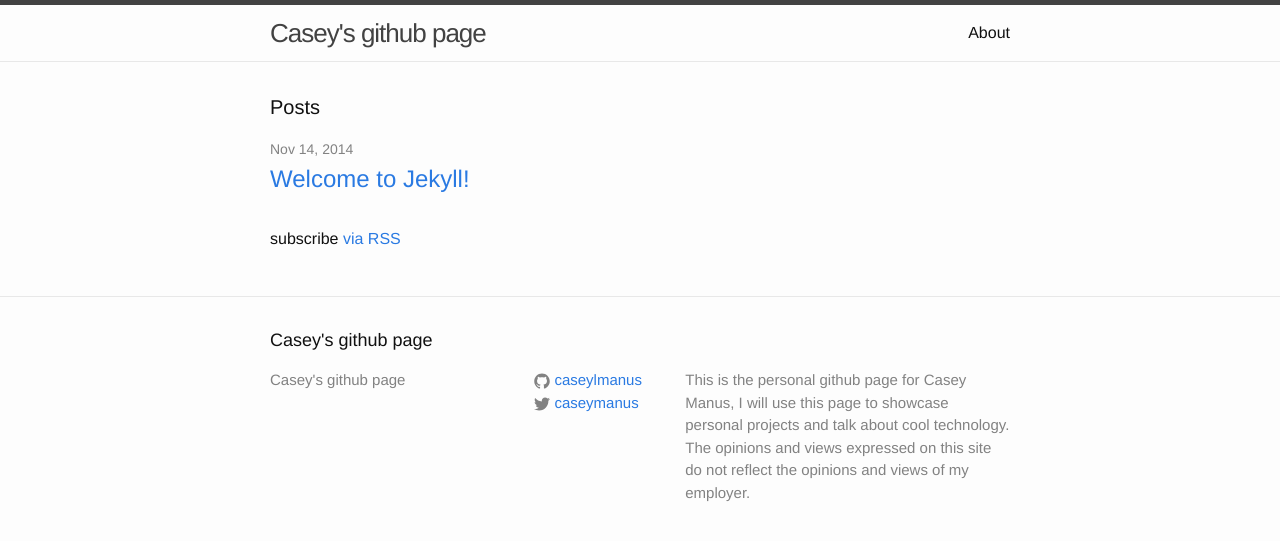
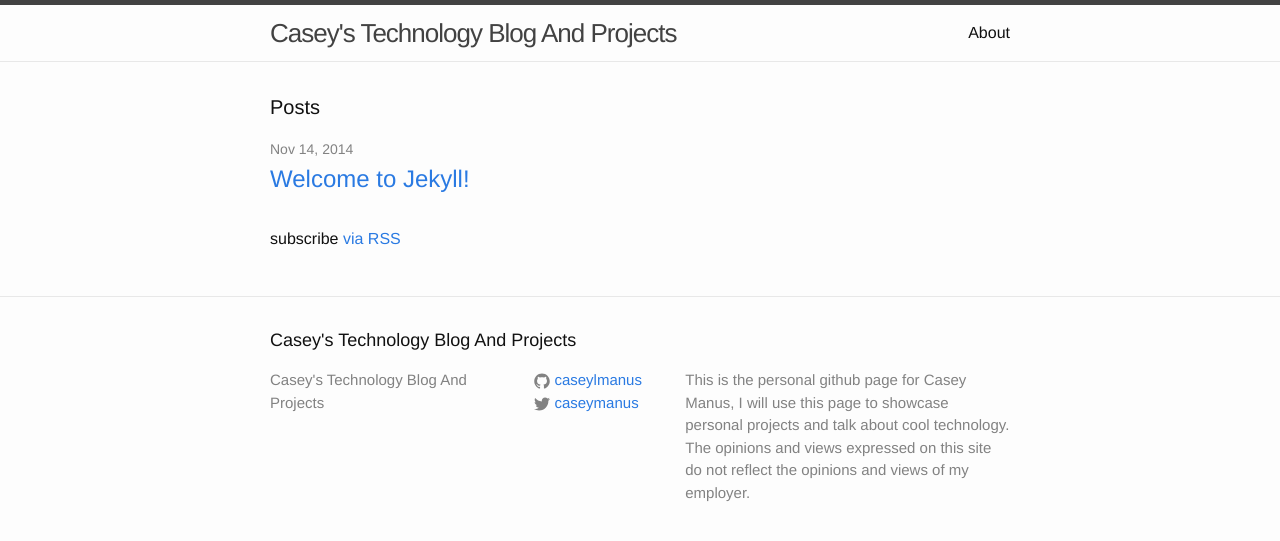
Before and after one commit to caseylmanus/caseylmanus.github.io, a Jekyll site: the page built from index.html, in a window 1280 px wide. Shown: the top 541 px of the page. Built offline with Jekyll 4.4.1, drawn with Linux system fonts in a browser that asks for light colours.

Commit message:
Changes to the project title

```diff
--- a/_config.yml
+++ b/_config.yml
@@ -1,5 +1,5 @@
 # Site settings
-title: Casey's github page
+title: Casey's Technology Blog And Projects
 email:
 description: > # this means to ignore newlines until "baseurl:"
   This is the personal github page for Casey Manus, I will
```
